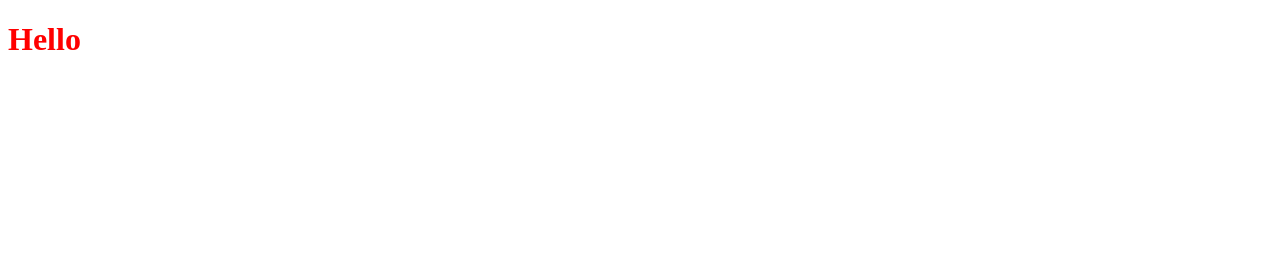
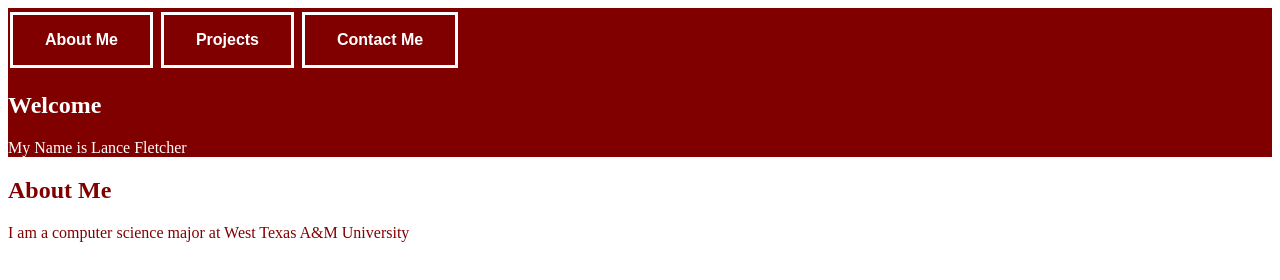
Before and after one commit to LFletch1/LFletch1.github.io, a plain HTML site: page index.html in a window 1280 px wide. Drawn offline with Linux system fonts and the light colour scheme.

Commit message:
Created three buttons and some paragraphs

```diff
--- a/index.html
+++ b/index.html
@@ -4,10 +4,22 @@
     <meta charset="UTF-8">
     <meta http-equiv="X-UA-Compatible" content="IE=edge">
     <meta name="viewport" content="width=device-width, initial-scale=1.0">
-    <title>MY WEBSITE</title>
+    <title>My Website</title>
     <link rel="stylesheet" href="styles.css">
 </head>
 <body>
-    <h1>Hello</h1>
+    <section class="section section1">
+        <div class="wrapper">
+            <button class="button home-button">About Me</button>
+            <button class="button projects-button">Projects</button>
+            <button class="button contact-button">Contact Me</button>
+        </div>
+        <h1>Welcome</h1>
+        <p1>My Name is Lance Fletcher</p1>
+    </section>
+    <section>
+        <h2>About Me</h2>
+        <p2>I am a computer science major at West Texas A&M University</p2>
+    </section>
 </body>
 </html>
--- a/styles.css
+++ b/styles.css
@@ -1,3 +1,46 @@
 h1 {
-    color: red
+    color: white
 }
+
+h2 {
+    color:maroon
+}
+p1 {
+    color: white
+}
+
+p2 {
+    color: maroon
+}
+
+.wrapper {
+    text-align: center;
+    display: inline-block;
+}
+
+.button {
+    border: none;
+    color: white;
+    padding: 16px 32px;
+    text-align: center;
+    text-decoration: none;
+    font-weight: bold;
+    background-color: maroon;
+    display: inline-block;
+    font-size: 16px;
+    margin: 4px 2px;
+    transition-duration: 0.4s;
+    border: white;
+    border-style:solid;
+    cursor: cursor;
+}
+
+.button:hover {
+    background-color: white;
+    color:maroon
+}
+
+.section {
+    background-color: maroon;
+    background-image: image();
+}
```
